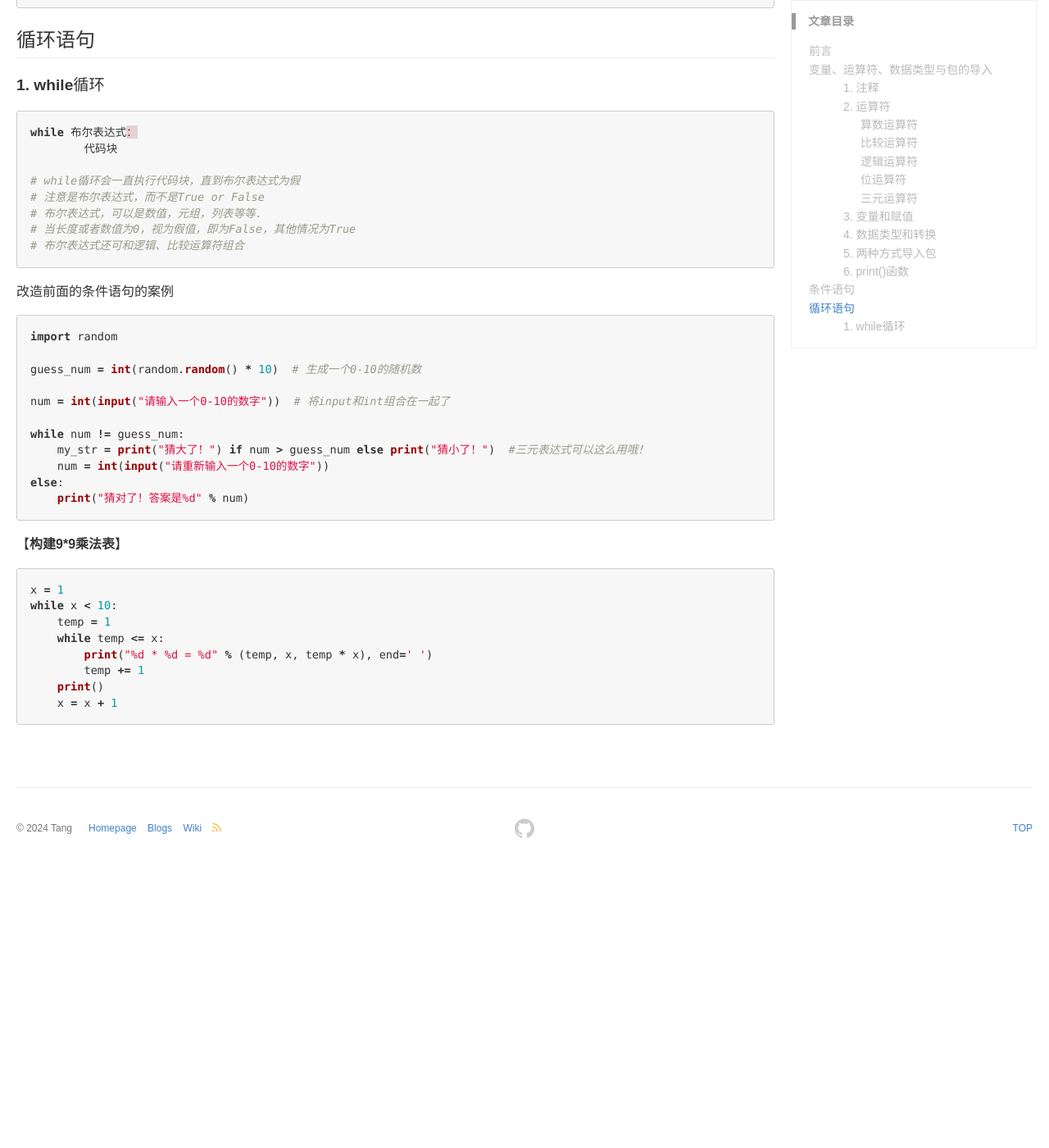
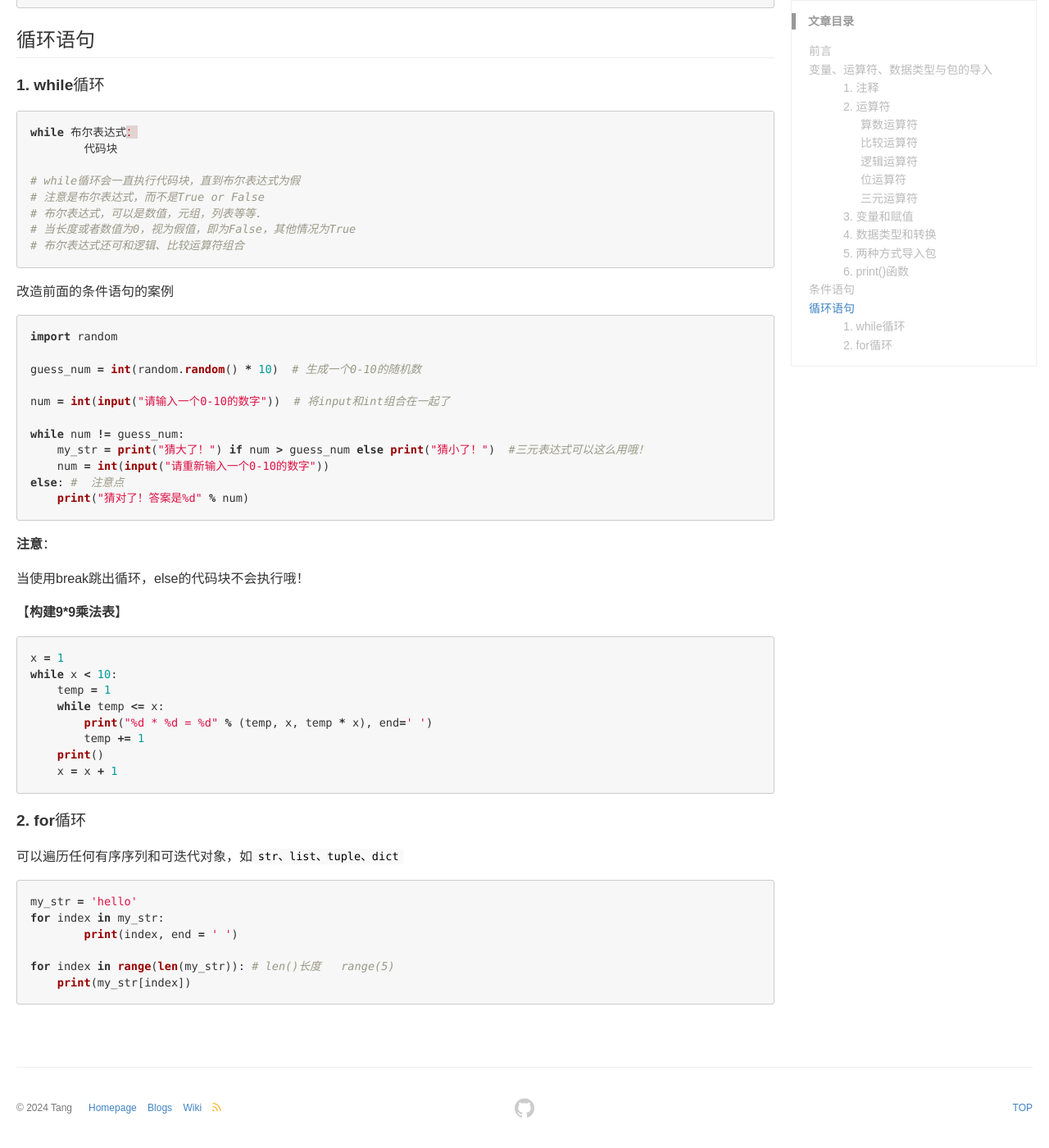
Before and after one commit to tangxing7028/tangxing7028.github.io, a Jekyll site: the page built from _posts/python/阿里云-天池/2024-04-24-Python入门(上).md, in a window 1280 px wide and 1400 px high, scrolled down 4611 px. Shown: the whole window at 82% size. Built offline with Jekyll 4.4.1, drawn with Linux system fonts in a browser that asks for light colours; before the commit the page ends 5670 px from its top, so only the background shows below that.

Commit message:
Update 2024-04-24-Python入门(上).md

````diff
--- a/_posts/python/阿里云-天池/2024-04-24-Python入门(上).md
+++ b/_posts/python/阿里云-天池/2024-04-24-Python入门(上).md
@@ -259,9 +259,13 @@ num = int(input("请输入一个0-10的数字"))  # 将input和int组合在一
 while num != guess_num:
     my_str = print("猜大了！") if num > guess_num else print("猜小了！")  #三元表达式可以这么用哦！
     num = int(input("请重新输入一个0-10的数字"))
-else:
+else: #  注意点
     print("猜对了！答案是%d" % num)
 ```
+
+**注意**：
+
+当使用break跳出循环，else的代码块不会执行哦！
 
 【**构建9*9乘法表**】
 
@@ -275,3 +279,16 @@ while x < 10:
     print()
     x = x + 1
 ```
+
+#### 2. for循环
+
+可以遍历任何有序序列和可迭代对象，如`str、list、tuple、dict`
+
+```python
+my_str = 'hello'
+for index in my_str:
+	print(index, end = ' ')
+
+for index in range(len(my_str)): # len()长度   range(5)
+    print(my_str[index])
+```
````
